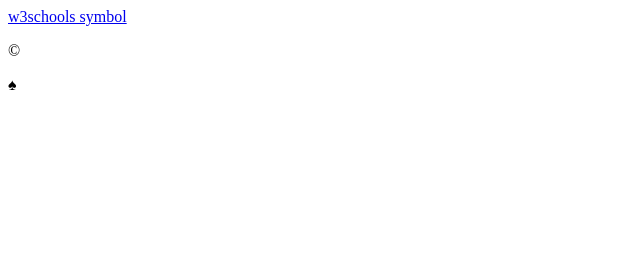
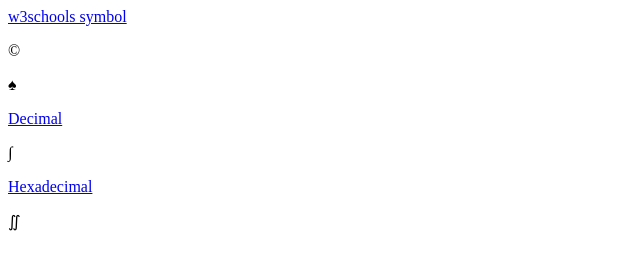
Before and after one commit to jayelinjiaqi/Web-Development, a plain HTML site: page Intro to HTML/04-HTML Symbols.html in a window 1280 px wide. Shown: the whole page, without its empty margins (0-640 px from the left). Drawn offline with Linux system fonts and the light colour scheme.

Commit message:
Decimal and hexadecimal
Added comments for clarity on HTML symbols and entities.

```diff
--- a/Intro to HTML/04-HTML Symbols.html
+++ b/Intro to HTML/04-HTML Symbols.html
@@ -6,8 +6,18 @@
     </head>
 
     <body>
+        <!-- & for HTML symbols -->
+        <!-- &copy is an entity -->
         <a href="https://www.w3schools.com/charsets/ref_html_symbols.asp">w3schools symbol</a>
         <p>&copy;</p>
         <p>&spades;</p>
+
+        <!-- to use decimal coding -->
+        <a href="https://www.w3schools.com/charsets/ref_html_entities_latin.asp">Decimal</a>
+        <p>&#8747;</p>
+
+        <!-- to yse hexadecimal coding-->
+         <a href="https://www.w3schools.com/charsets/ref_html_entities_latin.asp">Hexadecimal</a>
+        <p>&#x222C;</p>
     </body>
 </html>
```
